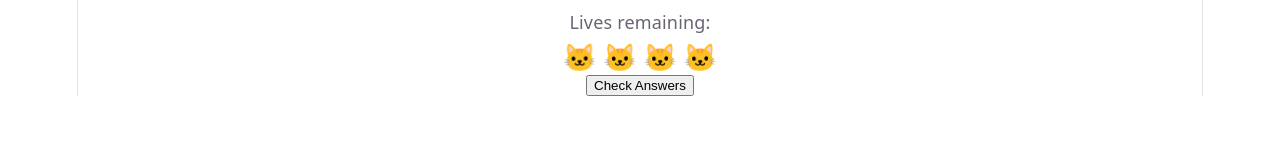
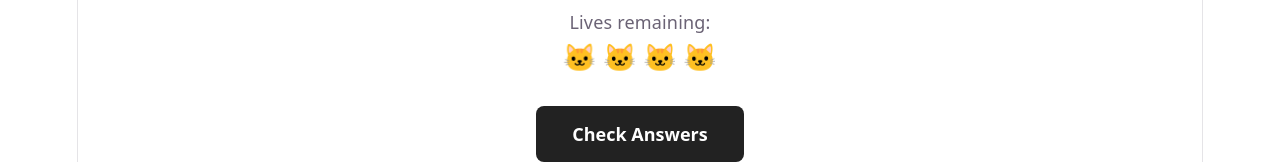
Before and after one commit to ahite89/DailyCat, a React (Vite) app: page / in a window 1280 px wide. Shown: the part 1048-1210 px from the top of the page. Before the commit the page ends 1144 px from the top, so only its background shows below. Built offline with nearby package versions, Linux system fonts and the light colour scheme.

Commit message:
enhance and restructure button component

```diff
--- /dev/null
+++ b/src/components/Button/Button.module.css
@@ -0,0 +1,36 @@
+.button {
+  display: block;
+  margin: 2rem auto 0;
+
+  padding: 0.85rem 2rem;
+
+  border: none;
+  border-radius: 8px;
+
+  background: #222;
+  color: white;
+
+  font: inherit;
+  font-size: 1rem;
+  font-weight: 600;
+
+  cursor: pointer;
+
+  transition:
+    background-color 150ms ease,
+    transform 150ms ease;
+}
+
+.button:hover:not(:disabled) {
+  background: #111;
+}
+
+.button:active:not(:disabled) {
+  transform: translateY(1px);
+}
+
+.button:disabled {
+  background: #cfcfcf;
+  color: #777;
+  cursor: default;
+}
--- /dev/null
+++ b/src/components/Button/Button.tsx
@@ -0,0 +1,14 @@
+import type { ButtonProps } from "../../types/button";
+import styles from "./Button.module.css";
+
+export default function Button({ text, onClick, disabled = false }: ButtonProps) {
+    return (
+        <button
+            className={styles.button}
+            onClick={onClick}
+            disabled={disabled}
+        >
+            {text}
+        </button>
+    );
+};
--- a/src/components/CheckButton.tsx
+++ /dev/null
@@ -1,9 +0,0 @@
-import type { CheckButtonProps } from "../types/checkButton";
-
-export default function CheckButton({ checkAnswers, gameStatus }: CheckButtonProps) {
-    return (
-        <div>
-            <button onClick={checkAnswers} disabled={gameStatus !== "playing"}>Check Answers</button>
-        </div>
-    );
-};
--- a/src/pages/DailyPuzzlePage.tsx
+++ b/src/pages/DailyPuzzlePage.tsx
@@ -4,7 +4,7 @@ import Header from "../components/Header";
 import Image from "../components/Image/Image";
 import Sentence from "../components/Sentence/Sentence";
 import Lives from "../components/Lives/Lives";
-import CheckButton from "../components/CheckButton";
+import Button from "../components/Button/Button";
 import ResultMessage from "../components/ResultMessage/ResultMessage";
 
 export default function DailyPuzzlePage() {
@@ -24,7 +24,11 @@ export default function DailyPuzzlePage() {
             <Image imageUrl={puzzle.imageUrl} />
             <Sentence words={words} onGuessChange={updateGuess}/>
             <Lives livesRemaining={livesRemaining} />
-            <CheckButton checkAnswers={checkAnswers} gameStatus={gameStatus}/>
+            <Button
+                text="Check Answers"
+                onClick={checkAnswers}
+                disabled={gameStatus !== "playing"}
+            />
 
             {gameStatus === "won" && (
                 <ResultMessage
--- /dev/null
+++ b/src/types/button.ts
@@ -0,0 +1,5 @@
+export type ButtonProps = {
+    text: string;
+    onClick: () => void;
+    disabled?: boolean;
+};
--- a/src/types/checkButton.ts
+++ /dev/null
@@ -1,4 +0,0 @@
-export type CheckButtonProps = {
-    checkAnswers: () => void;
-    gameStatus: string;
-};
```
